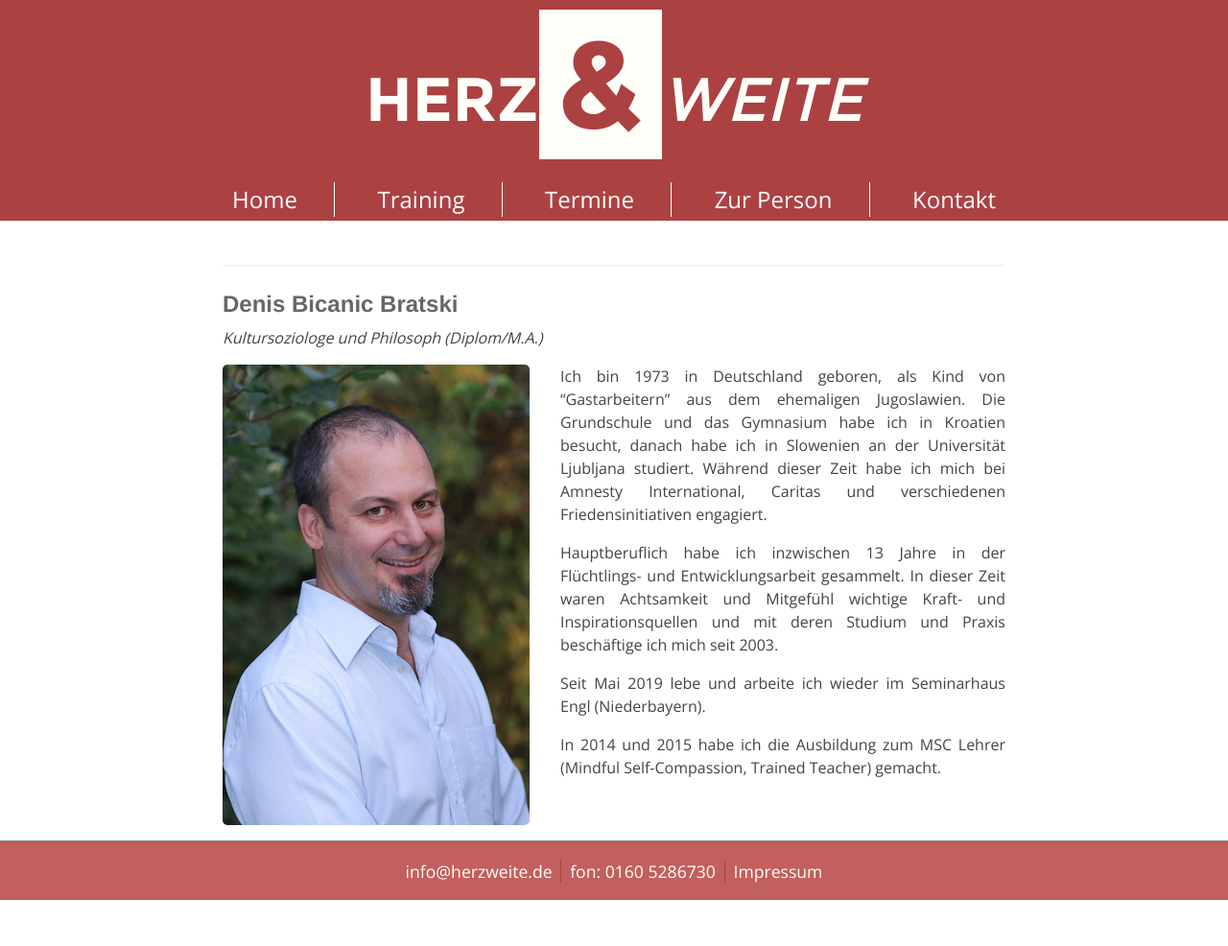
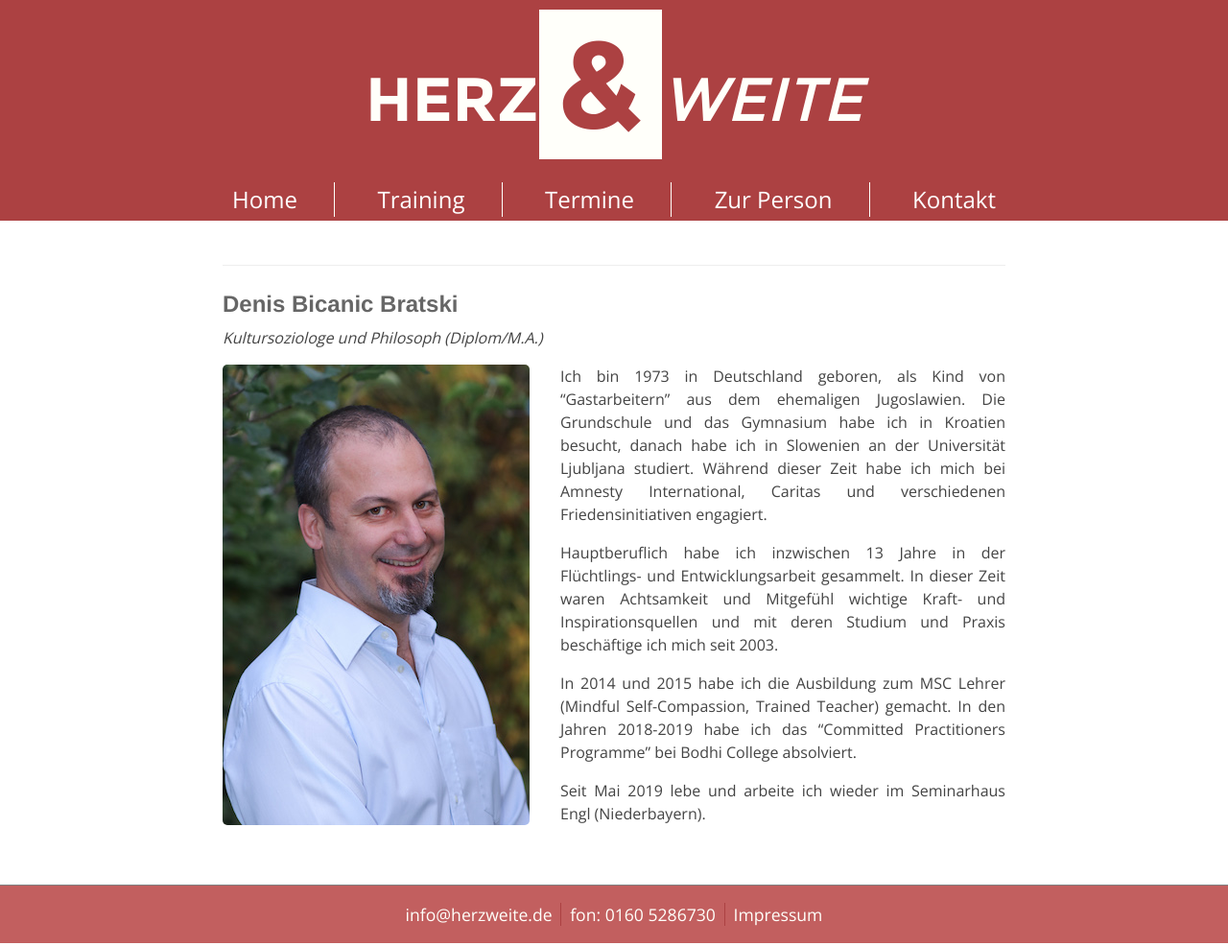
Before and after one commit to herzweite/herzweite.github.io, a Jekyll site: the page built from zur-person.md, in a window 1280 px wide. Shown: the whole page at 96% size. Built offline with Jekyll 4.4.1, drawn with Linux system fonts in a browser that asks for light colours; our own code applies the rules of GitHub Pages for plain Markdown files; before the commit the page ends 938 px from its top, so only the background shows below that.

Commit message:
Update zur-person.md

```diff
--- a/zur-person.md
+++ b/zur-person.md
@@ -9,6 +9,6 @@ Ich bin 1973 in Deutschland geboren, als Kind von "Gastarbeitern" aus dem ehemal
 
 Hauptberuflich habe ich inzwischen 13 Jahre in der Flüchtlings- und Entwicklungsarbeit gesammelt. In dieser Zeit waren Achtsamkeit und Mitgefühl wichtige Kraft- und Inspirationsquellen und mit deren Studium und Praxis beschäftige ich mich seit 2003.
 
+In 2014 und 2015 habe ich die Ausbildung zum MSC Lehrer (Mindful Self-Compassion, Trained Teacher) gemacht. In den Jahren 2018-2019 habe ich das "Committed Practitioners Programme" bei Bodhi College absolviert.
+
 Seit Mai 2019 lebe und arbeite ich wieder im Seminarhaus Engl (Niederbayern).
-
-In 2014 und 2015 habe ich die Ausbildung zum MSC Lehrer (Mindful Self-Compassion, Trained Teacher) gemacht.
```
